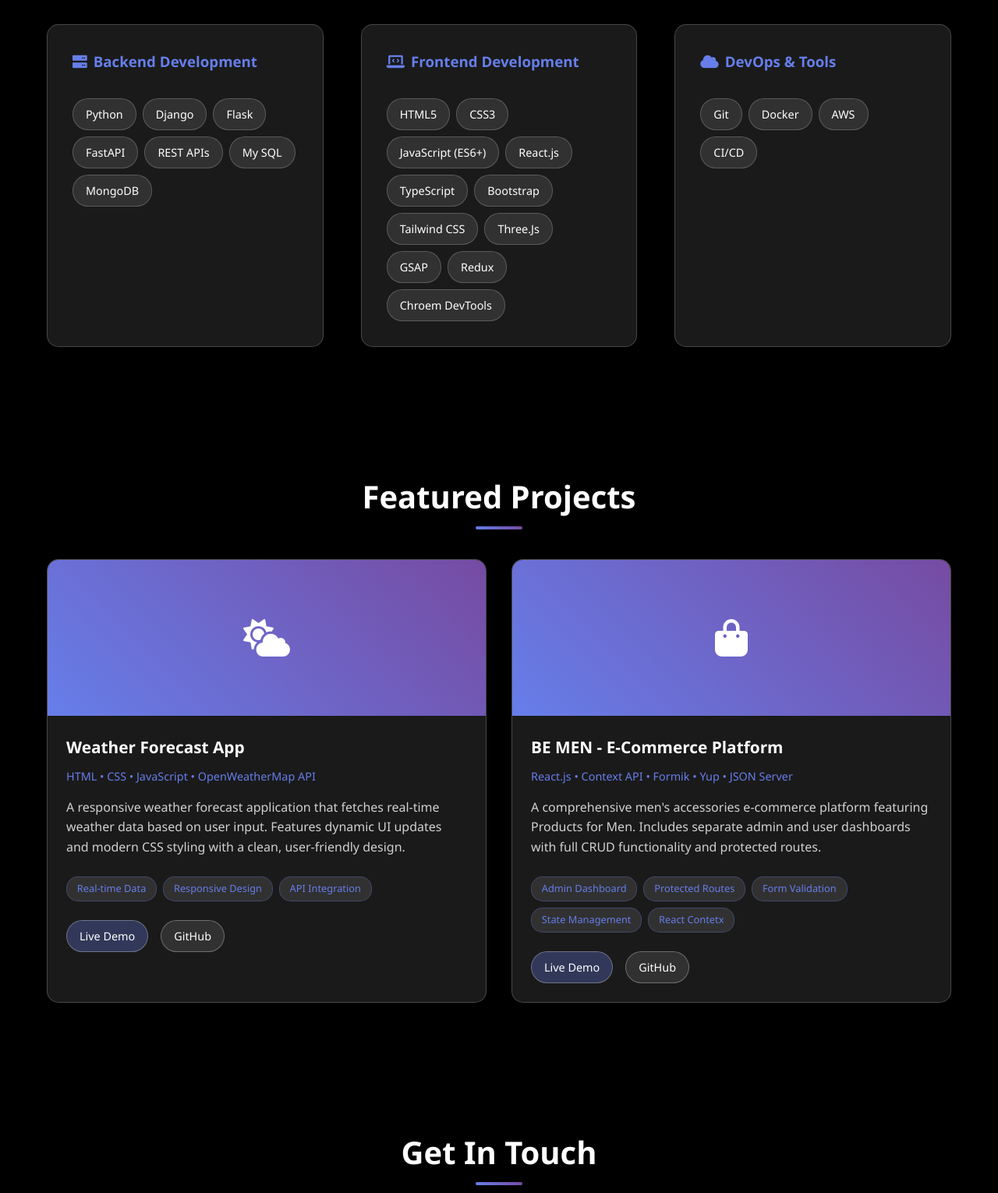
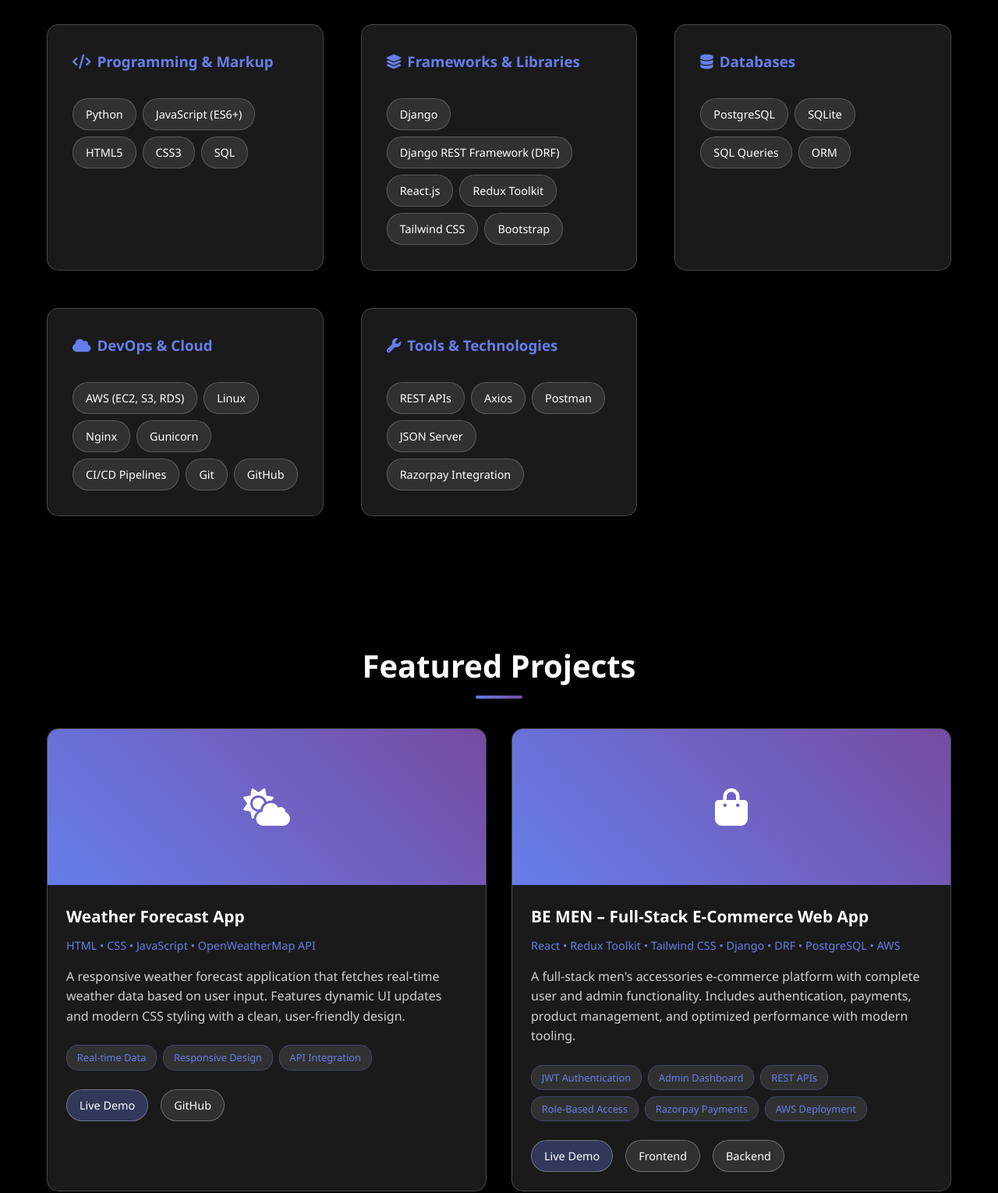
Before and after one commit to adwaidhmp/portfolio, a plain HTML site: page index.html in a window 1280 px wide. Shown: the part 1780-3310 px from the top of the page at 78% size. Drawn offline with nearby package versions, Linux system fonts and the light colour scheme.

Commit message:
Refactor index.html structure and content

```diff
--- a/index.html
+++ b/index.html
@@ -112,46 +112,73 @@
     <div class="container">
         <h2 class="section-title fade-in">Technical Skills</h2>
         <div class="skills-grid">
+
+            <!-- Programming & Markup -->
             <div class="skill-category glass fade-in">
-                    <h3><i class="fas fa-server"></i> Backend Development</h3>
+                <h3><i class="fas fa-code"></i> Programming & Markup</h3>
                 <div class="skill-tags">
                     <span class="skill-tag">Python</span>
-                        <span class="skill-tag">Django</span>
-                        <span class="skill-tag">Flask</span>
-                        <span class="skill-tag">FastAPI</span>
-                        <span class="skill-tag">REST APIs</span>
-                        <span class="skill-tag">My SQL</span>
-                        <span class="skill-tag">MongoDB</span>
+                    <span class="skill-tag">JavaScript (ES6+)</span>
+                    <span class="skill-tag">HTML5</span>
+                    <span class="skill-tag">CSS3</span>
+                    <span class="skill-tag">SQL</span>
                 </div>
             </div>
+
+            <!-- Frameworks & Libraries -->
             <div class="skill-category glass fade-in">
-                    <h3><i class="fas fa-laptop-code"></i> Frontend Development</h3>
+                <h3><i class="fas fa-layer-group"></i> Frameworks & Libraries</h3>
                 <div class="skill-tags">
-                        <span class="skill-tag">HTML5</span>
-                        <span class="skill-tag">CSS3</span>
-                        <span class="skill-tag">JavaScript (ES6+)</span>
+                    <span class="skill-tag">Django</span>
+                    <span class="skill-tag">Django REST Framework (DRF)</span>
                     <span class="skill-tag">React.js</span>
-                        <span class="skill-tag">TypeScript</span>
+                    <span class="skill-tag">Redux Toolkit</span>
+                    <span class="skill-tag">Tailwind CSS</span>
                     <span class="skill-tag">Bootstrap</span>
-                        <span class="skill-tag">Tailwind CSS</span>
-                        <span class="skill-tag">Three.Js</span>
-                        <span class="skill-tag">GSAP</span>
-                        <span class="skill-tag">Redux</span>
-                        <span class="skill-tag">Chroem DevTools</span>
                 </div>
             </div>
+
+            <!-- Databases -->
             <div class="skill-category glass fade-in">
-                    <h3><i class="fas fa-cloud"></i> DevOps & Tools</h3>
+                <h3><i class="fas fa-database"></i> Databases</h3>
                 <div class="skill-tags">
-                        <span class="skill-tag">Git</span>
-                        <span class="skill-tag">Docker</span>
-                        <span class="skill-tag">AWS</span>
-                        <span class="skill-tag">CI/CD</span>
+                    <span class="skill-tag">PostgreSQL</span>
+                    <span class="skill-tag">SQLite</span>
+                    <span class="skill-tag">SQL Queries</span>
+                    <span class="skill-tag">ORM</span>
                 </div>
             </div>
+
+            <!-- DevOps & Cloud -->
+            <div class="skill-category glass fade-in">
+                <h3><i class="fas fa-cloud"></i> DevOps & Cloud</h3>
+                <div class="skill-tags">
+                    <span class="skill-tag">AWS (EC2, S3, RDS)</span>
+                    <span class="skill-tag">Linux</span>
+                    <span class="skill-tag">Nginx</span>
+                    <span class="skill-tag">Gunicorn</span>
+                    <span class="skill-tag">CI/CD Pipelines</span>
+                    <span class="skill-tag">Git</span>
+                    <span class="skill-tag">GitHub</span>
+                </div>
+            </div>
+
+            <!-- Tools & Technologies -->
+            <div class="skill-category glass fade-in">
+                <h3><i class="fas fa-wrench"></i> Tools & Technologies</h3>
+                <div class="skill-tags">
+                    <span class="skill-tag">REST APIs</span>
+                    <span class="skill-tag">Axios</span>
+                    <span class="skill-tag">Postman</span>
+                    <span class="skill-tag">JSON Server</span>
+                    <span class="skill-tag">Razorpay Integration</span>
+                </div>
+            </div>
+
         </div>
     </div>
 </section>
+
 
     <!-- Projects Section -->
     <section id="projects" class="section">
@@ -185,28 +212,36 @@
     <div class="project-image">
         <i class="fas fa-shopping-bag"></i>
     </div>
+
     <div class="project-content">
-                        <h3 class="project-title">BE MEN - E-Commerce Platform</h3>
-                        <p class="project-tech">React.js • Context API • Formik • Yup • JSON Server</p>
+        <h3 class="project-title">BE MEN – Full-Stack E-Commerce Web App</h3>
+
+        <p class="project-tech">
+            React • Redux Toolkit • Tailwind CSS • Django • DRF • PostgreSQL • AWS
+        </p>
+
         <p class="project-description">
-                            A comprehensive men's accessories e-commerce platform featuring Products for Men.
-                            Includes separate admin and user dashboards with full CRUD functionality and protected routes.
+            A full-stack men's accessories e-commerce platform with complete user and admin functionality.
+            Includes authentication, payments, product management, and optimized performance with modern tooling.
         </p>
+
         <div class="project-features">
+            <span class="feature-tag">JWT Authentication</span>
             <span class="feature-tag">Admin Dashboard</span>
-                            <span class="feature-tag">Protected Routes</span>
-                            <span class="feature-tag">Form Validation</span>
-                            <span class="feature-tag">State Management</span>
-                            <span class="feature-tag">React Contetx</span>
+            <span class="feature-tag">REST APIs</span>
+            <span class="feature-tag">Role-Based Access</span>
+            <span class="feature-tag">Razorpay Payments</span>
+            <span class="feature-tag">AWS Deployment</span>
         </div>
+
         <div class="project-links">
             <a href="https://be-men.vercel.app/" class="project-link primary">Live Demo</a>
-                            <a href="https://github.com/adwaidhmp/BE_MEN" class="project-link secondary">GitHub</a>
+            <a href="https://github.com/adwaidhmp/BE_MEN_FRONTEND.git" class="project-link secondary">Frontend</a>
+            <a href="https://github.com/adwaidhmp/BE_MEN_BACKEND_DJANGO.git" class="project-link secondary">Backend</a>
         </div>
     </div>
 </div>
-            </div>
-        </div>
+
     </section>
 
     <!-- Contact Section -->
@@ -290,4 +325,5 @@
     <script type="text/javascript" src="https://cdn.jsdelivr.net/npm/@emailjs/browser@4/dist/email.min.js"></script>
     <script src="./script.js" defer></script>
 </body>
+
 </html>
```
Lines whose indentation alone changed are shown as unchanged.
